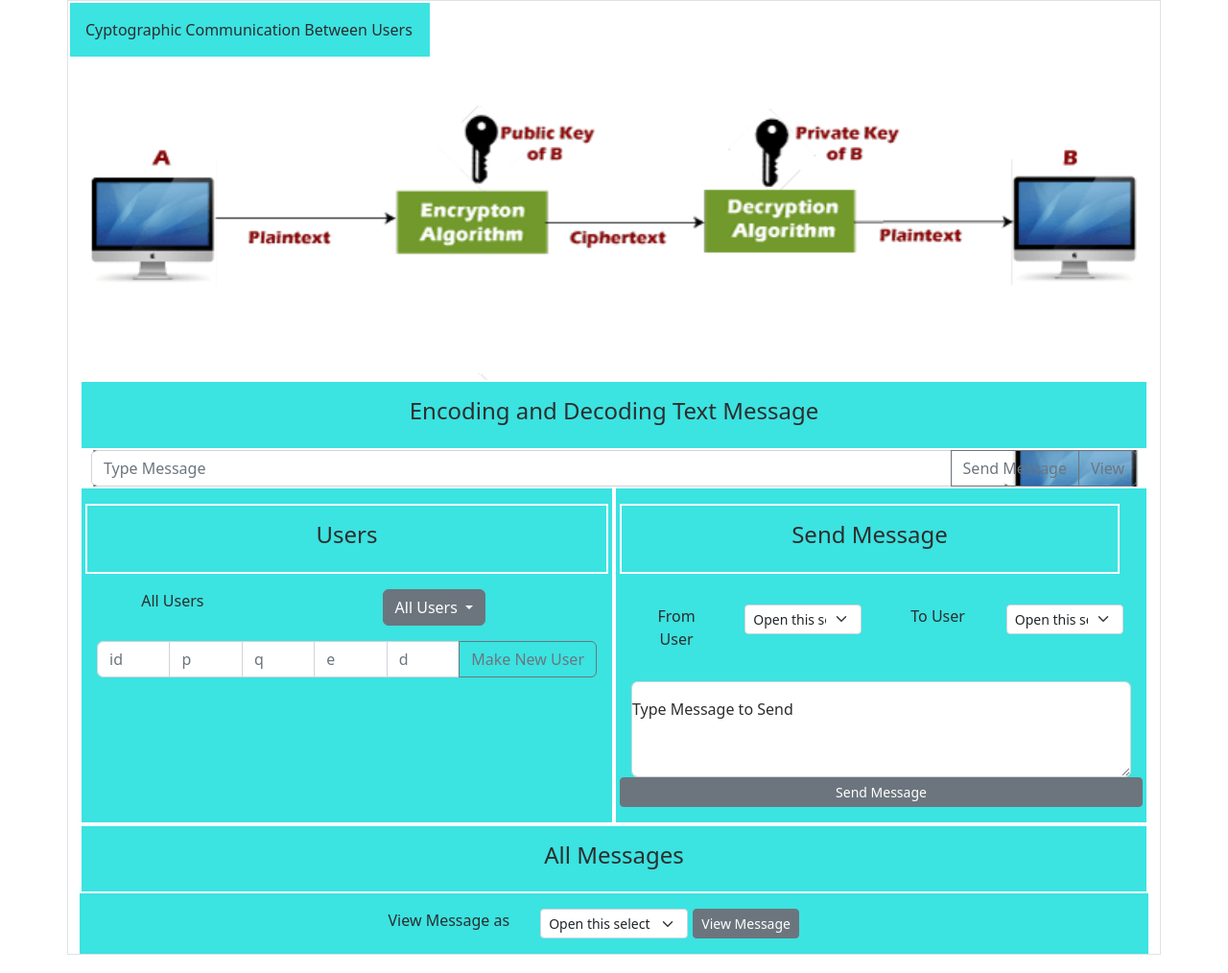
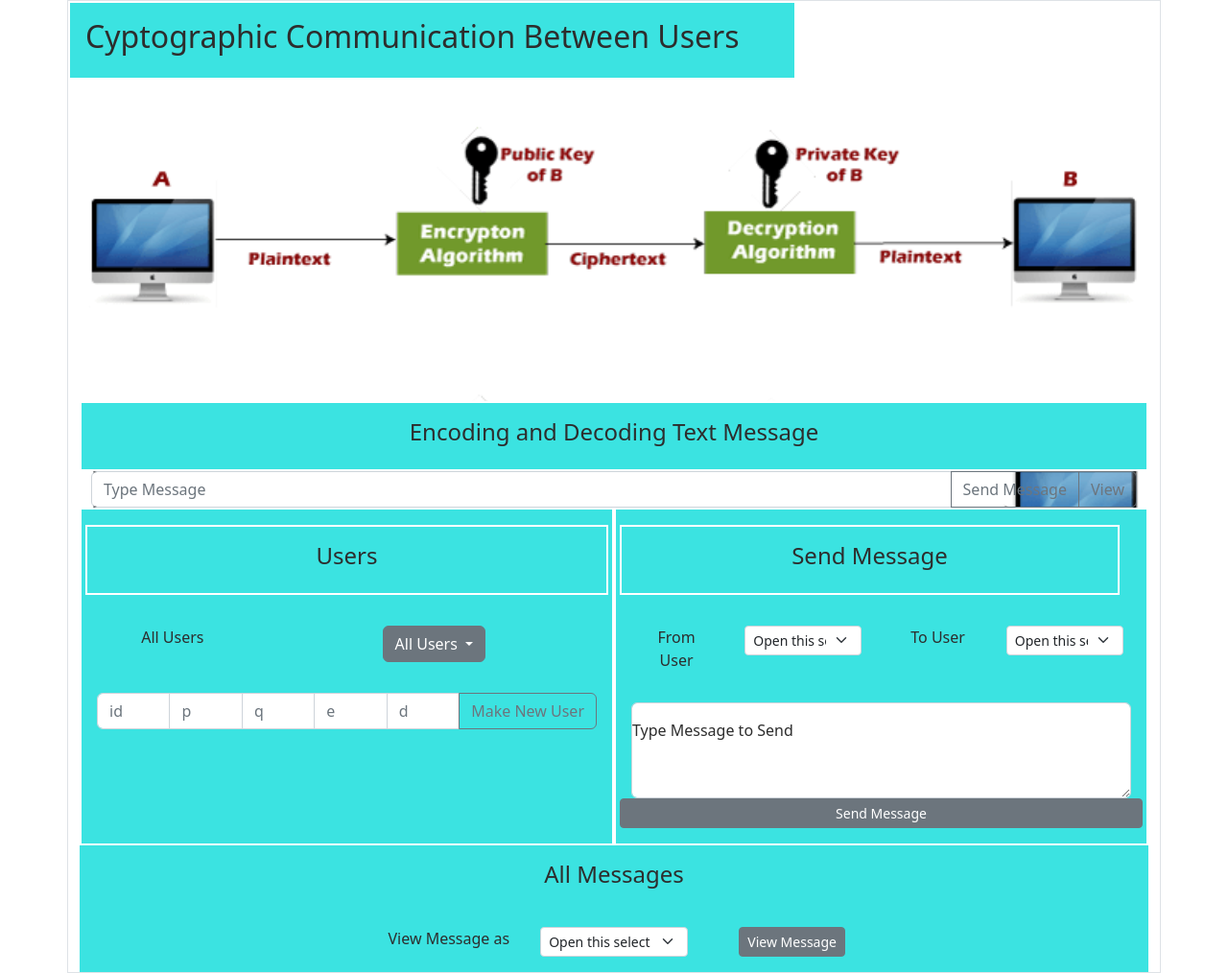
Before and after one commit to Pranay-Pandey/Encrypted-Communication, a website: page HTML/index.html in a window 1280 px wide. Shown: the whole page at 96% size. Drawn offline with nearby package versions, Linux system fonts and the light colour scheme.

Commit message:
CSS Updated properties

```diff
--- a/CSS/css.css
+++ b/CSS/css.css
@@ -232,7 +232,6 @@ textarea {
 	border: none;
 
 }
-
 /* Hero Section */
 #hero {
 	background-image: url(./rsa-encryption-algorithm.png);
--- a/HTML/index.html
+++ b/HTML/index.html
@@ -30,7 +30,7 @@
     <div class="container-md border">
 
         <div class="row">
-            <div class="col-4 col-sm-12 col-md-4">Cyptographic Communication Between Users</div>
+            <div class="col-8 col-sm-12 col-md-8"><h2>Cyptographic Communication Between Users</h2></div>
         </div>
         <div class="row image-show"><img src="../CSS/rsa-encryption-algorithm.png" class="img-fluid" alt="..." style="overflow: hidden"></div>
         <div class="container text-center">
@@ -53,8 +53,8 @@
                     <div class="col-center"><h4>Users</h4></div>
                 </div>
                 <div class="row border-0">
-                    <div class="col-4 border-0">All Users</div>
-                    <div class="col-8 border-0">
+                    <div class="col-4 border-0" style='margin-top: 1rem; margin-bottom: 1rem;'>All Users</div>
+                    <div class="col-8 border-0" style='margin-top: 1rem; margin-bottom: 1rem;'>
                         <!-- All Users -->
                         <div class="dropdown">
                             <button class="btn btn-secondary dropdown-toggle" type="button" data-bs-toggle="dropdown" aria-expanded="false">
@@ -121,9 +121,9 @@
 
 
         <div class="row">
-            <div class="col"><h4>All Messages</h4></div>
+            <div class="col border-0"><h4>All Messages</h4></div>
         </div>
-        <div class="row">
+        <div class="row ">
             <div class="col-5 border-0" style="text-align-last: end;">View Message as</div>
             <div class="col-2 border-0">
                 <select class="form-select form-select-sm filter-user-view" aria-label=".form-select-sm example">
@@ -131,7 +131,7 @@
                   </select>
             </div>
             <div class="col-2 border-0">
-                <button type="button" class="btn btn-secondary btn-sm" style="margin-left: -6rem;" id="view-message-as" >View Message</button>
+                <button type="button" class="btn btn-secondary btn-sm" id="view-message-as" >View Message</button>
 
             </div>
             <div class="col border-0"></div>
```
